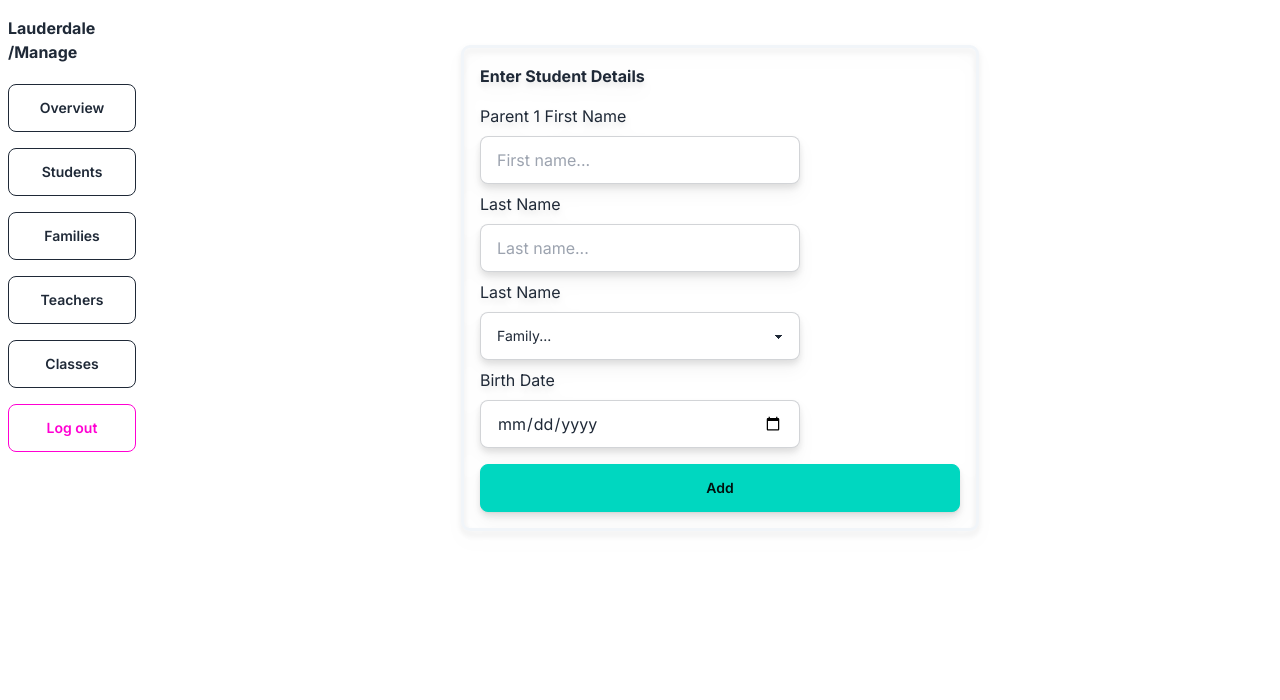
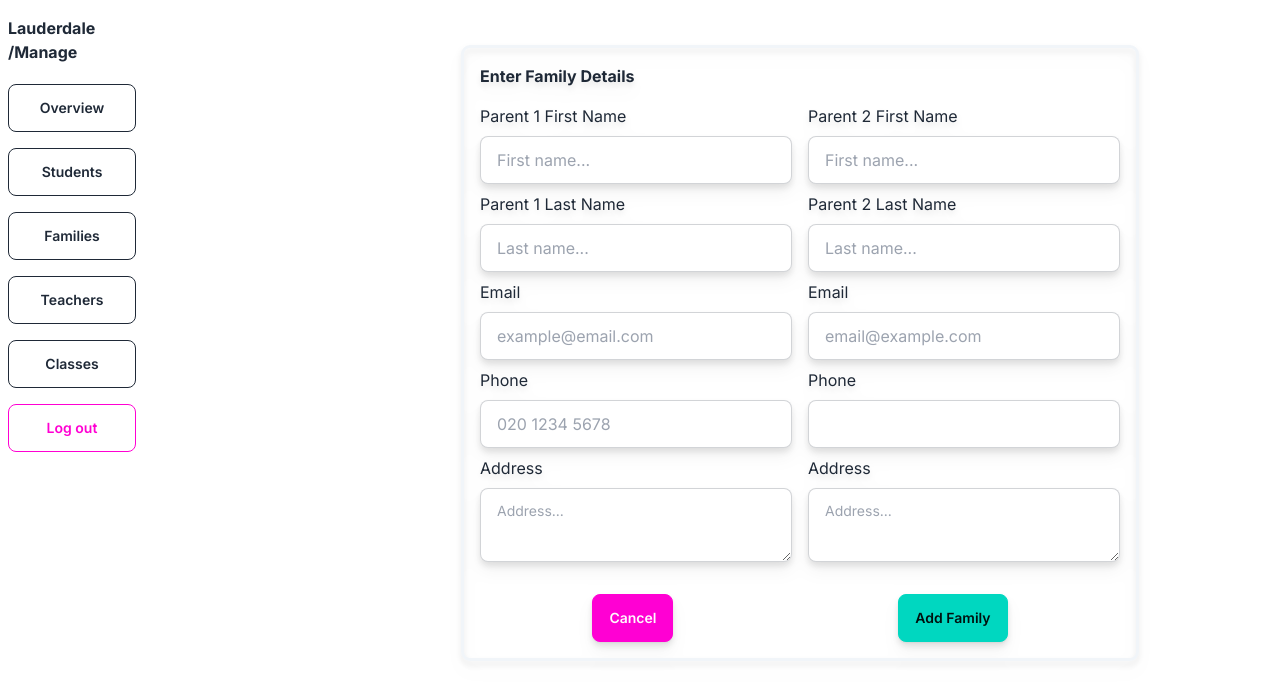
Before and after one commit to msilis/lauderdale-manage, a Next.js app: page /dashboard/families/addfamilies in a window 1280 px wide. Shown: the top 700 px of the page. Built offline with nearby package versions, Linux system fonts and the light colour scheme.

Commit message:
basic form layout

```diff
--- a/src/app/dashboard/families/addfamilies/page.tsx
+++ b/src/app/dashboard/families/addfamilies/page.tsx
@@ -3,50 +3,110 @@ import { UI_TEXT } from "../../../../../utils/uitext";
 
 const AddFamily = () => {
   return (
-    <div className="mt-6 ml-[30%] max-w-lg outline outline-slate-100 p-4 drop-shadow-lg rounded-md">
-      <h2 className="font-bold">Enter Student Details</h2>
-      <form className="mt-4 flex flex-col" method="submit">
-        <label htmlFor="studentFirstName" className="flex flex-col">
+    <div className="mt-6 ml-[30%] max-w-2xl outline outline-slate-100 p-4 drop-shadow-lg rounded-md">
+      <h2 className="font-bold">Enter Family Details</h2>
+      <form className="mt-4 " method="submit">
+        <div className="flex flex-col md:flex-row md:space-x-4">
+          <div className="flex flex-col md:w-1/2">
+            <label htmlFor="parent1FirstName" className="flex flex-col">
               Parent 1 First Name
             </label>
             <input
-          id="studentFirstName"
+              id="parent1FirstName"
               type="text"
               placeholder="First name..."
               className="input input-bordered w-full max-w-xs mt-2"
               required
             />
-        <label htmlFor="studentLastName" className="flex flex-col mt-2">
-          Last Name
+            <label htmlFor="Parent1LastName" className="flex flex-col mt-2">
+              Parent 1 Last Name
             </label>
             <input
-          id="studentLastName"
+              id="parent1LastName"
               type="text"
               placeholder="Last name..."
               className="input input-bordered w-full max-w-xs mt-2"
               required
             />
-        <label htmlFor="studentFamily" className="flex flex-col mt-2">
-          Last Name
-        </label>
-        <select
-          className="select select-bordered w-full max-w-xs mt-2"
-          required
-        >
-          <option disabled selected>
-            Family...
-          </option>
-        </select>
-        <label htmlFor="studentBirthdate" className="flex flex-col mt-2">
-          Birth Date
+            <label htmlFor="parent1Email" className="flex flex-col mt-2">
+              Email
             </label>
             <input
-          id="studentBirthdate"
-          type="date"
+              type="email"
+              id="parent1Email"
+              placeholder="example@email.com"
+              className="input input-bordered w-full max-w-xs mt-2"
+            />
+            <label htmlFor="parent1Phone" className="flex flex-col mt-2">
+              Phone
+            </label>
+            <input
+              type="tel"
+              id="parent1Phone"
+              placeholder="020 1234 5678"
+              className="input input-bordered w-full max-w-xs mt-2"
+            />
+            <label htmlFor="parent1Address" className="flex flex-col mt-2">
+              Address
+            </label>
+            <textarea
+              className="textarea textarea-bordered mt-2"
+              placeholder="Address..."
+            />
+          </div>
+          <div className="flex flex-col md:w-1/2">
+            <label htmlFor="parent2FirstName" className="flex flex-col">
+              Parent 2 First Name
+            </label>
+            <input
+              id="parent2FirstName"
+              type="text"
+              placeholder="First name..."
               className="input input-bordered w-full max-w-xs mt-2"
               required
             />
-        <button className="btn btn-accent mt-4">{UI_TEXT.addButton}</button>
+            <label htmlFor="parent2LastName" className="flex flex-col mt-2">
+              Parent 2 Last Name
+            </label>
+            <input
+              type="text"
+              id="parent2LastName"
+              placeholder="Last name..."
+              className="input input-bordered w-full max-w-xs mt-2"
+            />
+            <label htmlFor="parent2Email" className="flex flex-col mt-2">
+              Email
+            </label>
+            <input
+              id="parent2mail"
+              type="email"
+              placeholder="email@example.com"
+              className="input input-bordered w-full max-w-xs mt-2"
+              required
+            />
+            <label htmlFor="parent2Phone" className="flex flex-col mt-2">
+              Phone
+            </label>
+            <input
+              type="tel"
+              id="parent2Phone"
+              className="input input-bordered w-full max-w-xs mt-2"
+            />
+            <label htmlFor="parent1Address" className="flex flex-col mt-2">
+              Address
+            </label>
+            <textarea
+              className="textarea textarea-bordered mt-2"
+              placeholder="Address..."
+            />
+          </div>
+        </div>
+        <div className=" flex w-full md:w-full justify-around mt-4">
+          <button className="btn btn-secondary mt-4">
+            {UI_TEXT.cancelButton}
+          </button>
+          <button className="btn btn-accent mt-4">{UI_TEXT.addFamily}</button>
+        </div>
       </form>
     </div>
   );
--- a/utils/uitext.ts
+++ b/utils/uitext.ts
@@ -2,4 +2,5 @@ export enum UI_TEXT {
   addButton = "Add",
   addStudentsButton = "Add Students",
   addFamily = "Add Family",
+  cancelButton = "Cancel",
 }
```
Lines whose indentation alone changed are shown as unchanged.
